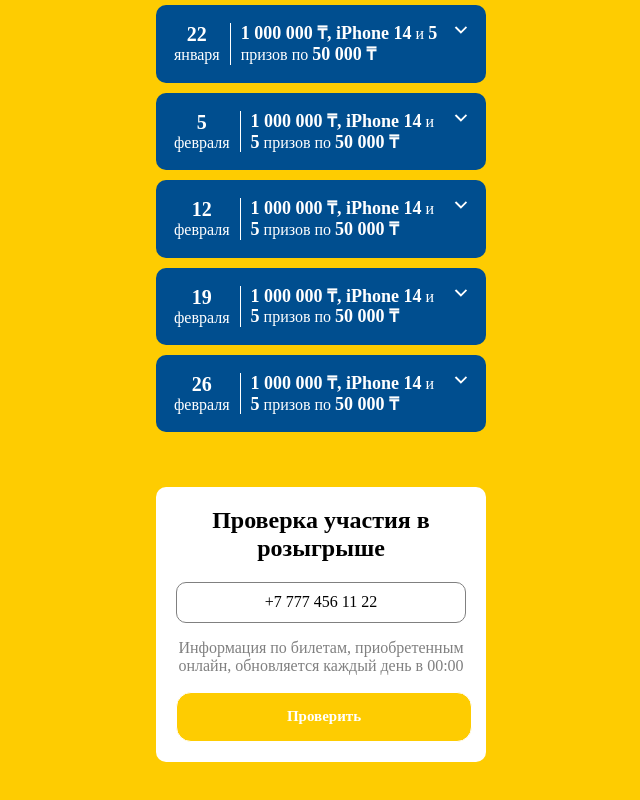
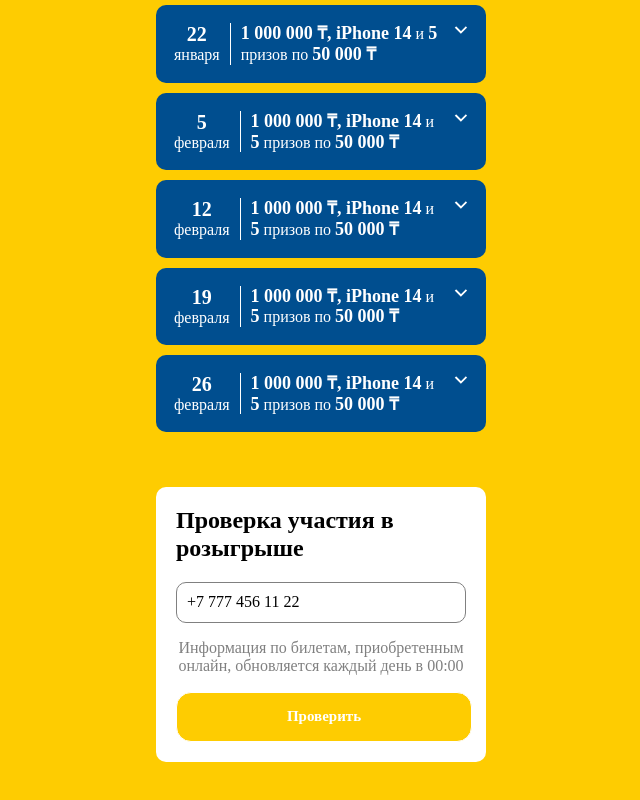
Before and after one commit to Dimash95/satty-shuldyz, a plain HTML site: page index.html in a window 1280 px wide. Shown: the part 1821-2621 px from the top of the page, without its empty margins (319-959 px from the left). Drawn offline with Linux system fonts and the light colour scheme; files whose address does not match are found by name.

Commit message:
fix draw-dates section

```diff
--- a/css/draw-dates.css
+++ b/css/draw-dates.css
@@ -75,10 +75,19 @@
   transition: max-height 0.2s ease-out;
 }
 
+.panel__text {
+  padding: 20px 0px;
+}
+
+.panel p {
+  margin: 0;
+}
+
 .panel__link {
   display: flex;
   justify-content: space-evenly;
   align-items: center;
+  margin-top: 10px;
 }
 
 .panel__link a {
--- a/css/verification.css
+++ b/css/verification.css
@@ -7,12 +7,14 @@
 }
 
 .verification h2 {
+  text-align: start;
   margin-top: 0;
   font-size: 24px;
   font-weight: 700;
 }
 
 .verification__phone-number {
+  text-align: start;
   padding: 10px;
   border: 1px solid gray;
   border-radius: 10px;
--- a/index.html
+++ b/index.html
@@ -83,6 +83,7 @@
             </div>
           </div>
           <div class="panel">
+            <div class="panel__text">
               <p>
                 участвуют билеты, зарегистрированные с 15.01.2023 00:00 по
                 21.01.2023 23:59
@@ -90,6 +91,7 @@
               <div class="panel__link">
                 <a href="#">Список участников</a>
                 <a href="#">Победители</a>
+              </div>
             </div>
           </div>
 
@@ -101,6 +103,7 @@
             </div>
           </div>
           <div class="panel">
+            <div class="panel__text">
               <p>
                 участвуют билеты, зарегистрированные с 15.01.2023 00:00 по
                 21.01.2023 23:59
@@ -108,6 +111,7 @@
               <div class="panel__link">
                 <a href="#">Список участников</a>
                 <a href="#">Победители</a>
+              </div>
             </div>
           </div>
 
@@ -119,6 +123,7 @@
             </div>
           </div>
           <div class="panel">
+            <div class="panel__text">
               <p>
                 участвуют билеты, зарегистрированные с 15.01.2023 00:00 по
                 21.01.2023 23:59
@@ -126,6 +131,7 @@
               <div class="panel__link">
                 <a href="#">Список участников</a>
                 <a href="#">Победители</a>
+              </div>
             </div>
           </div>
 
@@ -137,6 +143,7 @@
             </div>
           </div>
           <div class="panel">
+            <div class="panel__text">
               <p>
                 участвуют билеты, зарегистрированные с 15.01.2023 00:00 по
                 21.01.2023 23:59
@@ -144,6 +151,7 @@
               <div class="panel__link">
                 <a href="#">Список участников</a>
                 <a href="#">Победители</a>
+              </div>
             </div>
           </div>
 
@@ -155,6 +163,7 @@
             </div>
           </div>
           <div class="panel">
+            <div class="panel__text">
               <p>
                 участвуют билеты, зарегистрированные с 15.01.2023 00:00 по
                 21.01.2023 23:59
@@ -162,6 +171,7 @@
               <div class="panel__link">
                 <a href="#">Список участников</a>
                 <a href="#">Победители</a>
+              </div>
             </div>
           </div>
         </div>
```
Lines whose indentation alone changed are shown as unchanged.
